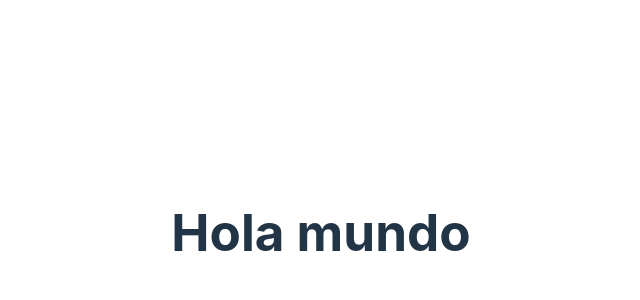
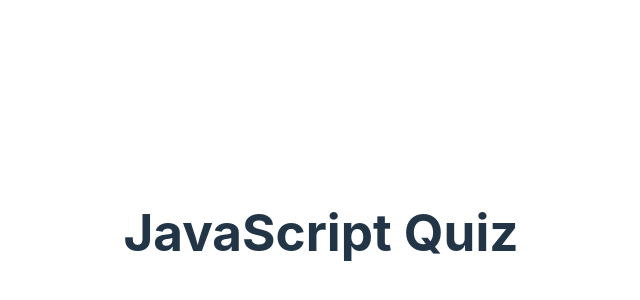
Before and after one commit to diego-monfort-landolt/JavaScriptQuiz, a React (Vite) app: page / in a window 1280 px wide. Shown: the part 168-468 px from the top of the page, without its empty margins (319-959 px from the left). Built offline with nearby package versions, Linux system fonts and the light colour scheme.

Commit message:
added h1 text

```diff
--- a/src/App.tsx
+++ b/src/App.tsx
@@ -5,7 +5,7 @@ function App() {
 
   return (
     <>
-        <h1>Hola mundo</h1>
+        <h1>JavaScript Quiz</h1>
     </>
   )
 }
```
